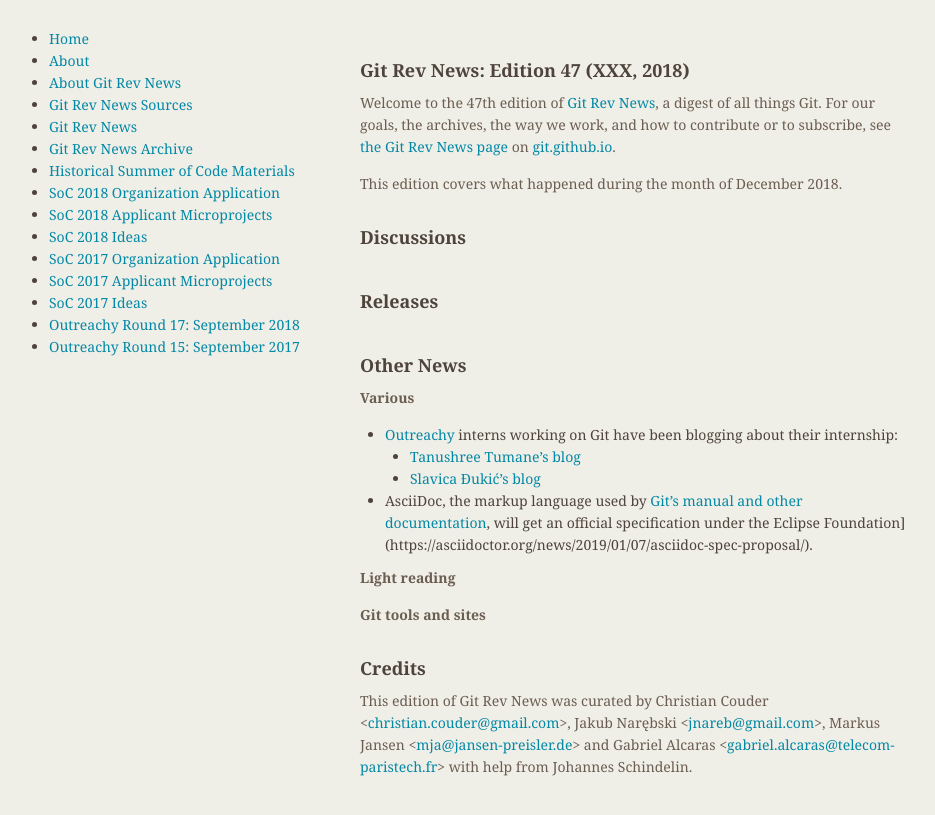
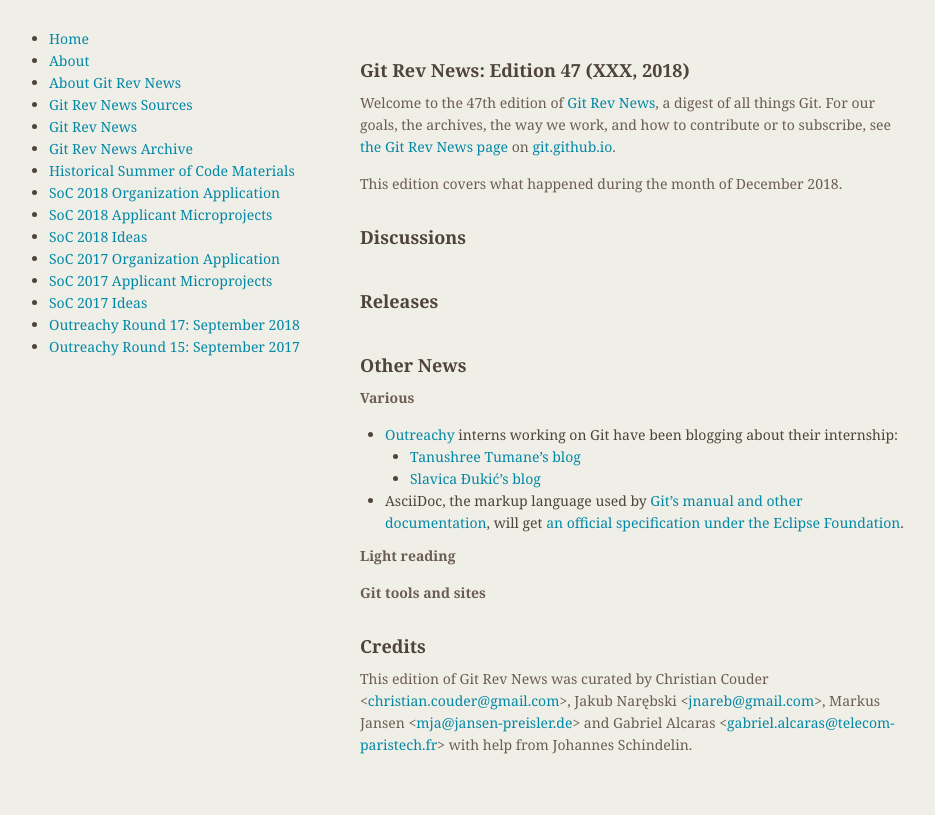
Before and after one commit to git/git.github.io, a Jekyll site: the page built from rev_news/drafts/edition-47.md, in a window 1280 px wide. Shown: the top 815 px of the page, without its empty margins (174-1109 px from the left). Built offline with Jekyll 4.4.1, drawn with Linux system fonts in a browser that asks for light colours.

Commit message:
rn-47: fix typo in asciidoctor link

```diff
--- a/rev_news/drafts/edition-47.md
+++ b/rev_news/drafts/edition-47.md
@@ -43,7 +43,8 @@
 * [Outreachy](https://www.outreachy.org/) interns working on Git have been blogging about their internship:
   - [Tanushree Tumane's blog](http://tanu1596.blogspot.com/)
   - [Slavica Đukić's blog](https://slavicadj.github.io/blog/)
-* AsciiDoc, the markup language used by [Git's manual and other documentation](https://git-scm.com/docs), will get an official specification under the Eclipse Foundation](https://asciidoctor.org/news/2019/01/07/asciidoc-spec-proposal/).
+* AsciiDoc, the markup language used by [Git's manual and other documentation](https://git-scm.com/docs),
+  will get [an official specification under the Eclipse Foundation](https://asciidoctor.org/news/2019/01/07/asciidoc-spec-proposal/).
 
 __Light reading__
 
```
